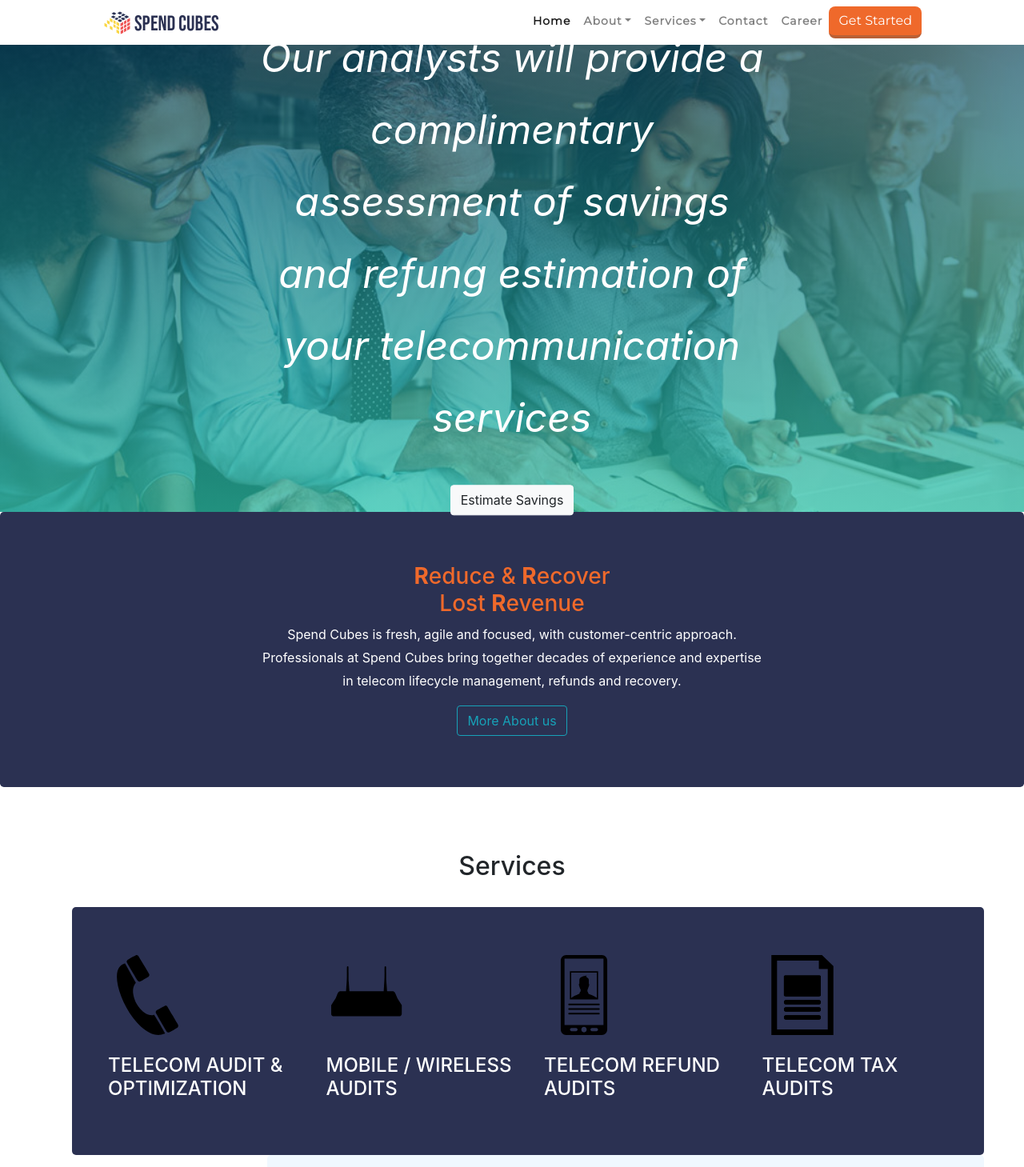
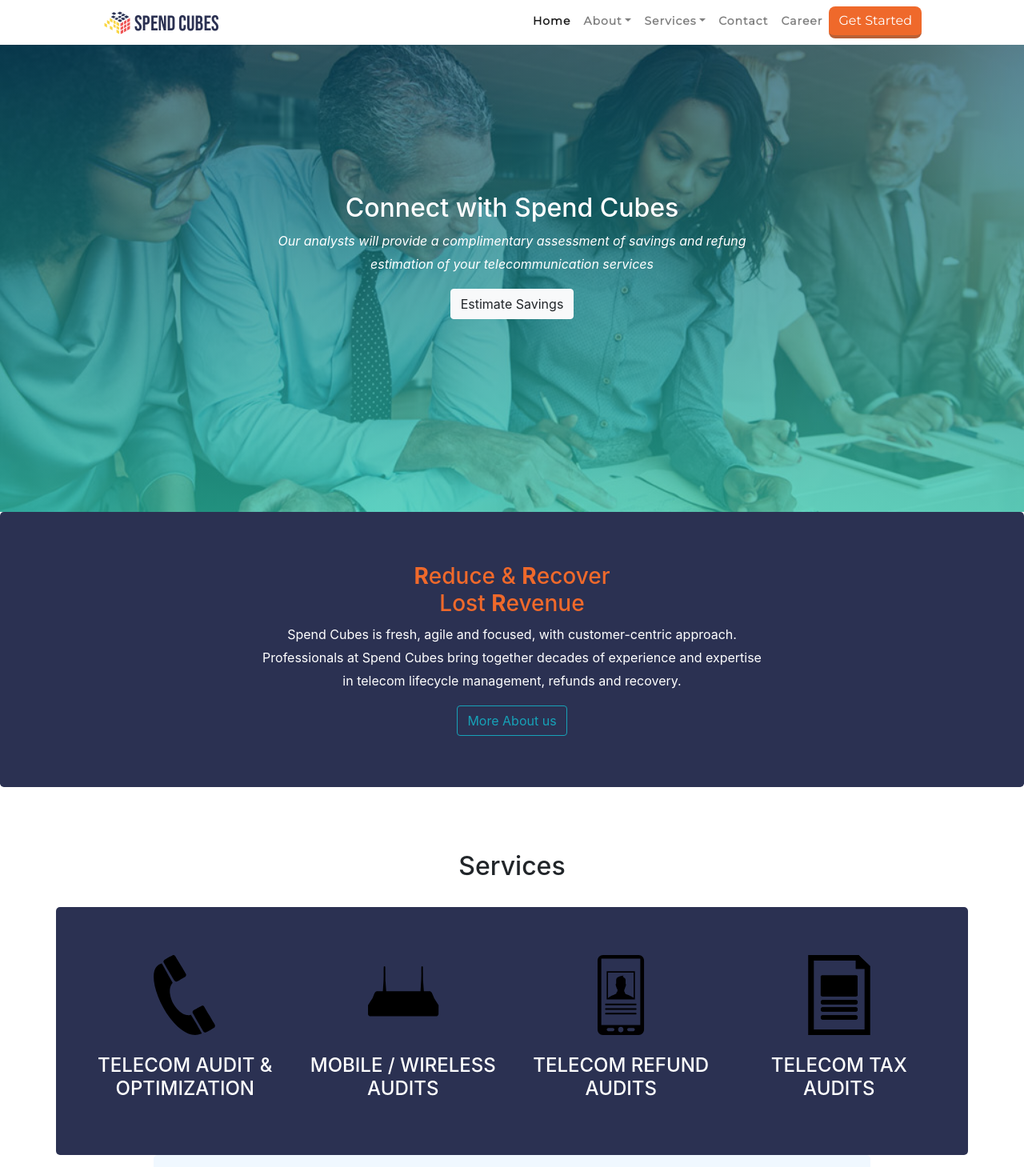
Before and after one commit to arnabuchiha/Spend_Cubes, a React (Create React App) app: page / in a window 1280 px wide. Shown: the top 1459 px of the page at 80% size. Built offline with nearby package versions, Linux system fonts and the light colour scheme.

Commit message:
made class changes

```diff
--- a/src/assets/styles/career.css
+++ b/src/assets/styles/career.css
@@ -13,11 +13,7 @@
   background-repeat: no-repeat;
 }
 
-.container {
+.description {
   text-align: left;
   margin-right: 50px;
 }
-
-.desription {
-  padding: 2px;
-}
--- a/src/assets/styles/home.css
+++ b/src/assets/styles/home.css
@@ -1,5 +1,4 @@
 .centered {
-  font-size: 20px;
   position: absolute;
   top: 50%;
   left: 50%;
--- a/src/assets/styles/mwa.css
+++ b/src/assets/styles/mwa.css
@@ -1,4 +1,4 @@
-.bg {
+.bg2 {
   background-image: linear-gradient(
       180deg,
       rgba(0, 58, 91, 0.65) 0%,
@@ -13,10 +13,6 @@
   background-repeat: no-repeat;
 }
 
-.centered {
-  font-size: 50px;
-}
-
 .contain {
   background-color: aliceblue;
   padding: 30px;
--- a/src/assets/styles/tao.css
+++ b/src/assets/styles/tao.css
@@ -1,4 +1,4 @@
-.bg {
+.bg1 {
   background-image: linear-gradient(
       180deg,
       rgba(0, 58, 91, 0.65) 0%,
@@ -13,10 +13,6 @@
   background-repeat: no-repeat;
 }
 
-.centered {
-  font-size: 50px;
-}
-
 .contain {
   background-color: aliceblue;
   padding: 30px;
--- a/src/assets/styles/tra.css
+++ b/src/assets/styles/tra.css
@@ -1,4 +1,4 @@
-.bg {
+.bg3 {
   background-image: linear-gradient(
       180deg,
       rgba(0, 58, 91, 0.65) 0%,
@@ -13,10 +13,6 @@
   background-repeat: no-repeat;
 }
 
-.centered {
-  font-size: 20px;
-}
-
 .contain {
   background-color: aliceblue;
   padding: 30px;
--- a/src/assets/styles/tta.css
+++ b/src/assets/styles/tta.css
@@ -1,4 +1,4 @@
-.bg {
+.bg4 {
   background-image: linear-gradient(
       180deg,
       rgba(0, 58, 91, 0.65) 0%,
@@ -13,10 +13,6 @@
   background-repeat: no-repeat;
 }
 
-.centered {
-  font-size: 50px;
-}
-
 .contain {
   background-color: aliceblue;
   padding: 30px;
--- a/src/components/Career.js
+++ b/src/components/Career.js
@@ -17,7 +17,7 @@
                 <br/>
                 <div>
                     <div>
-                        <h4 className="container">Job Description: Analyst</h4><br/>
+                        <h4 className="container description">Job Description: Analyst</h4><br/>
                         <div className="container description">
                             <p><strong>Experience:</strong> 3years</p>
                             <p><strong>Educational Qualification:</strong> 10+2 / Graduates - Any stream</p>
--- a/src/components/Services/MobileWirelessAudit.js
+++ b/src/components/Services/MobileWirelessAudit.js
@@ -8,8 +8,8 @@
             <div>
                 {/*heading with background*/}
                 <div className="container-fluid">
-                    <div className="bg img-fluid">
-                        <h3 className="centered">Mobile & Wireless<br/>Audit</h3>
+                    <div className="bg2 img-fluid">
+                        <h3 className="centered" style={{fontSize:"50px"}}>Mobile & Wireless<br/>Audit</h3>
                         <span style={{color:"#FF4500"}}><strong>Wireless category is the fastest growing spend category in IT services portfolio</strong></span>
                     </div>
                 </div>
--- a/src/components/Services/TelecomAuditOptimization.js
+++ b/src/components/Services/TelecomAuditOptimization.js
@@ -12,8 +12,8 @@
             <div>
                 {/*heading with background*/}
                 <div className="container-fluid">
-                    <div className="bg img-fluid">
-                        <h3 className="centered">Telecom Audit & <br/> Optimization</h3>
+                    <div className="bg1 img-fluid">
+                        <h3 className="centered" style={{fontSize:"50px"}}>Telecom Audit & <br/> Optimization</h3>
                         <span style={{color:"white"}}><strong>80% of telecommunication bills contains errors!</strong></span>
                     </div>
                 </div>
--- a/src/components/Services/TelecomRefundAudit.js
+++ b/src/components/Services/TelecomRefundAudit.js
@@ -8,8 +8,8 @@
             <div>
                 {/*heading with background*/}
                 <div className="container-fluid">
-                    <div className="bg img-fluid">
-                        <h3 className="centered">Telecom Refund<br/>Audit</h3>
+                    <div className="bg3 img-fluid">
+                        <h3 className="centered" style={{fontSize:"50px"}}>Telecom Refund<br/>Audit</h3>
                     </div>
                 </div>
 
--- a/src/components/Services/TelecomTaxAudit.js
+++ b/src/components/Services/TelecomTaxAudit.js
@@ -8,8 +8,8 @@
             <div>
                 {/*heading with background*/}
                 <div className="container-fluid">
-                    <div className="bg img-fluid">
-                        <h3 className="centered">Telecom Tax<br/>Audit</h3>
+                    <div className="bg4 img-fluid">
+                        <h3 className="centered" style={{fontSize:"50px"}}>Telecom Tax<br/>Audit</h3>
                         <span style={{color:"#FF4500"}}><strong>Telecommunication is the most heavily taxed service!</strong></span>
                     </div>
                 </div>
```
Also changed, not shown: 1 other file (tests, documents, lock files or other folders).
